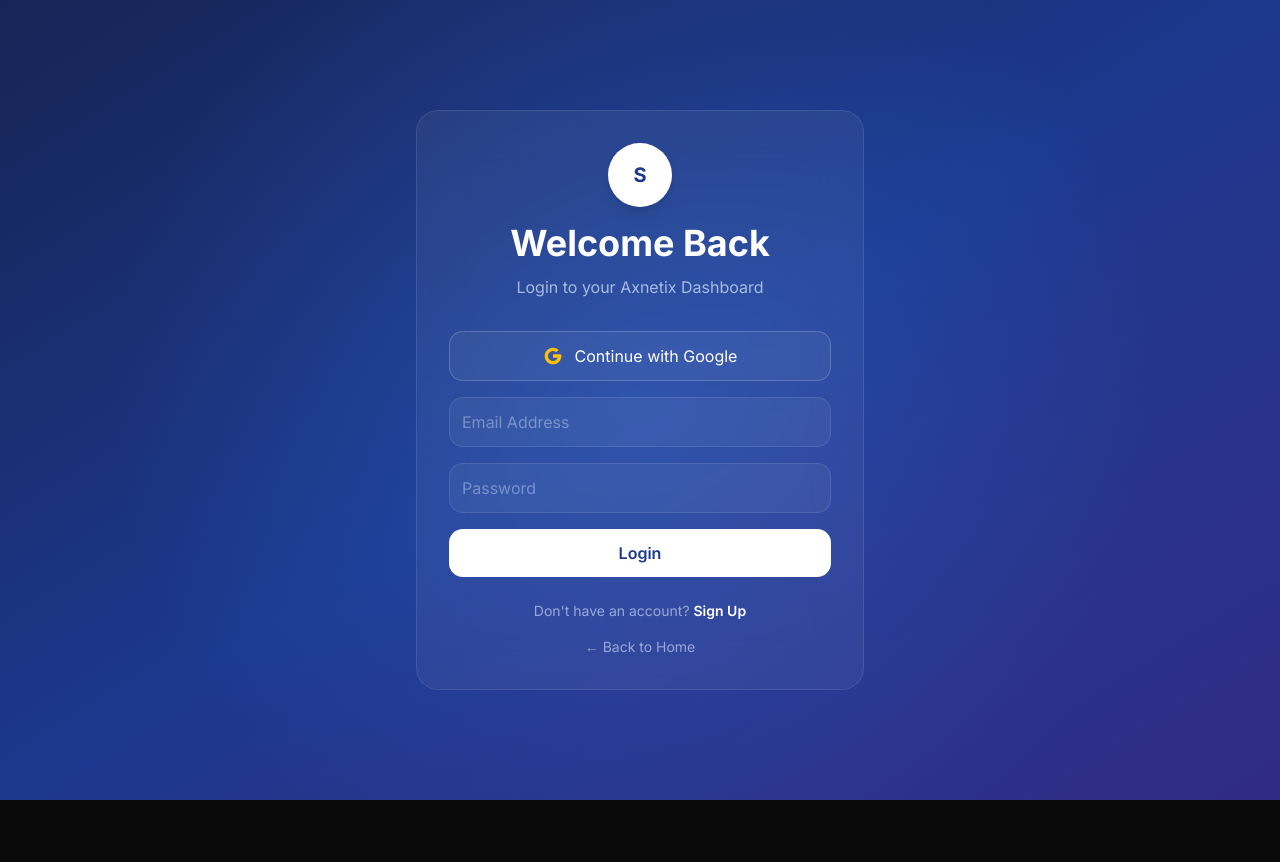
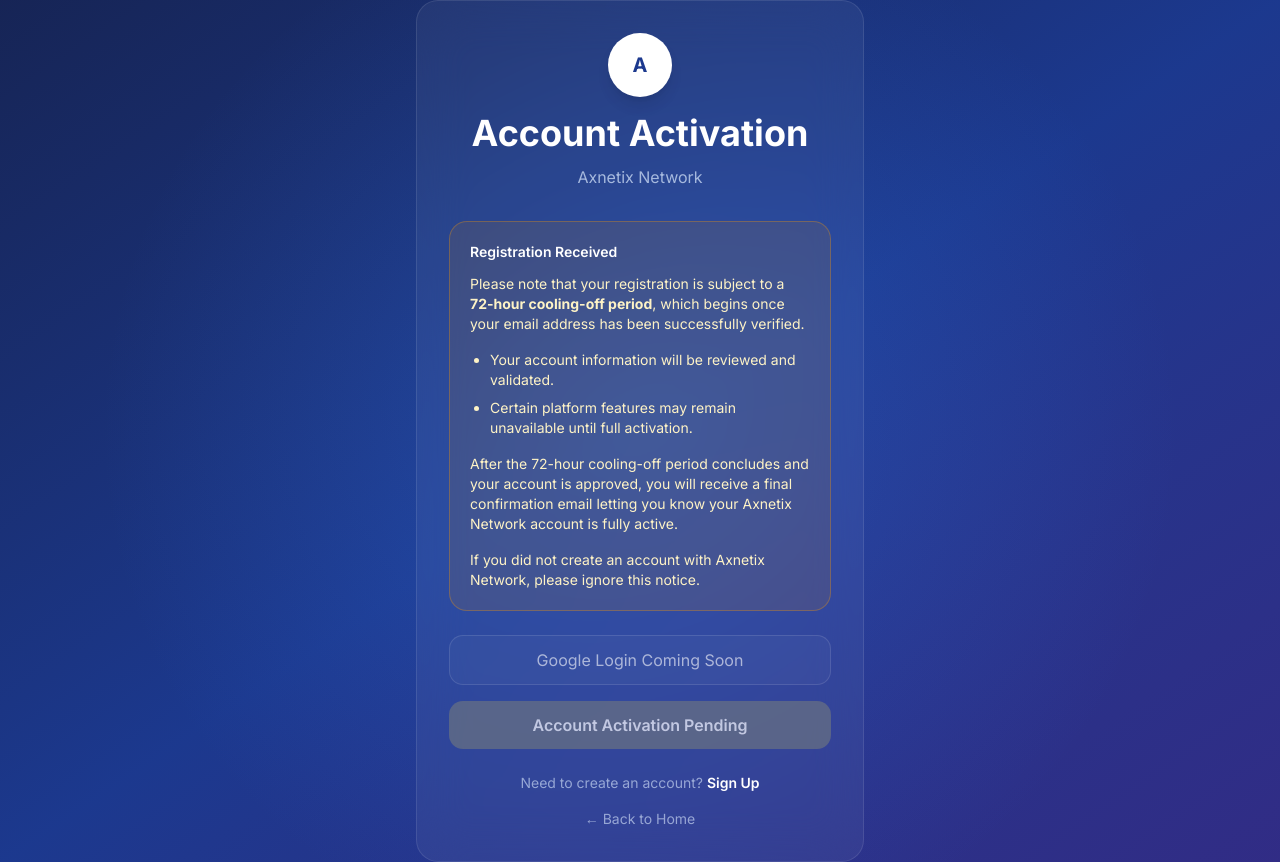
Before and after one commit to zubairfloat/dashboard1, a Next.js app: page /login in a window 1280 px wide. Before the commit the page ends 800 px from the top, so only its background shows below. Built offline with nearby package versions, Linux system fonts and the light colour scheme; no server answers.

Commit message:
stop login page

```diff
--- a/app/login/page.tsx
+++ b/app/login/page.tsx
@@ -1,44 +1,20 @@
 "use client";
 
-import { useState } from "react";
-import { supabase } from "@/lib/supabase/client";
 import Link from "next/link";
 
 export default function LoginPage() {
-  const [email, setEmail] = useState("");
-  const [password, setPassword] = useState("");
-  const [loading, setLoading] = useState(false);
-
-  const handleLogin = async () => {
-    setLoading(true);
-
-    const { error } = await supabase.auth.signInWithPassword({
-      email,
-      password,
-    });
-
-    setLoading(false);
-
-    if (error) {
-      alert(error.message);
-      return;
-    }
-
-    window.location.href = "/dashboard";
+  const handleLogin = () => {
+    alert(
+      "Your account is currently under review. Login will be available after the 72-hour activation period."
+    );
   };
 
-const handleGoogleLogin = async () => {
-  const { error } = await supabase.auth.signInWithOAuth({
-    provider: "google",
-    options: {
-      redirectTo: `${window.location.origin}/dashboard`,
-    },
-  });
+  const handleGoogleLogin = () => {
+    alert(
+      "Google login is temporarily unavailable while account activation is being finalized."
+    );
+  };
 
-  if (error) {
-    alert(error.message);
-  }
-};
   return (
     <main className="relative flex min-h-screen items-center justify-center overflow-hidden bg-gradient-to-br from-blue-950 via-blue-900 to-indigo-900 px-4">
       {/* Background Glow */}
@@ -49,62 +25,78 @@
         {/* Logo */}
         <div className="mb-8 text-center">
           <div className="mx-auto mb-4 flex h-16 w-16 items-center justify-center rounded-full bg-white text-xl font-bold text-blue-900 shadow-lg">
-            S
+            A
           </div>
 
-          <h1 className="text-4xl font-bold text-white">Welcome Back</h1>
+          <h1 className="text-4xl font-bold text-white">
+            Account Activation
+          </h1>
 
-          <p className="mt-3 text-blue-100/70">Login to your Axnetix Dashboard</p>
+          <p className="mt-3 text-blue-100/70">
+            Axnetix Network
+          </p>
         </div>
 
-        {/* Form */}
+        {/* Activation Notice */}
+        <div className="mb-6 rounded-2xl border border-amber-500/30 bg-amber-500/10 p-5 text-sm text-amber-100">
+          <h3 className="mb-3 font-semibold text-white">
+            Registration Received
+          </h3>
+
+          <p>
+            Please note that your registration is subject
+            to a <strong>72-hour cooling-off period</strong>,
+            which begins once your email address has been
+            successfully verified.
+          </p>
+
+          <ul className="mt-4 list-disc space-y-2 pl-5">
+            <li>
+              Your account information will be reviewed and
+              validated.
+            </li>
+
+            <li>
+              Certain platform features may remain
+              unavailable until full activation.
+            </li>
+          </ul>
+
+          <p className="mt-4">
+            After the 72-hour cooling-off period concludes
+            and your account is approved, you will receive
+            a final confirmation email letting you know
+            your Axnetix Network account is fully active.
+          </p>
+
+          <p className="mt-4">
+            If you did not create an account with Axnetix
+            Network, please ignore this notice.
+          </p>
+        </div>
+
+        {/* Disabled Login Buttons */}
         <div className="space-y-4">
           <button
             onClick={handleGoogleLogin}
-            className="flex w-full items-center justify-center gap-3 rounded-xl border border-white/20 bg-white/5 p-3 text-white transition hover:bg-white/10"
+            className="flex w-full cursor-not-allowed items-center justify-center gap-3 rounded-xl border border-white/20 bg-white/5 p-3 text-white opacity-60"
           >
-            <svg
-              xmlns="http://www.w3.org/2000/svg"
-              viewBox="0 0 48 48"
-              width="20"
-              height="20"
-            >
-              <path
-                fill="#FFC107"
-                d="M43.6 20.5H42V20H24v8h11.3C33.6 32.7 29.2 36 24 36c-6.6 0-12-5.4-12-12S17.4 12 24 12c3 0 5.7 1.1 7.8 3l5.7-5.7C34.1 6.1 29.3 4 24 4 12.9 4 4 12.9 4 24s8.9 20 20 20 20-8.9 20-20c0-1.3-.1-2.3-.4-3.5z"
-              />
-            </svg>
-            Continue with Google
+            Google Login Coming Soon
           </button>
-
-          <input
-            type="email"
-            placeholder="Email Address"
-            value={email}
-            onChange={(e) => setEmail(e.target.value)}
-            className="w-full rounded-xl border border-white/10 bg-white/5 p-3 text-white placeholder:text-blue-100/40 outline-none focus:border-blue-400"
-          />
-
-          <input
-            type="password"
-            placeholder="Password"
-            value={password}
-            onChange={(e) => setPassword(e.target.value)}
-            className="w-full rounded-xl border border-white/10 bg-white/5 p-3 text-white placeholder:text-blue-100/40 outline-none focus:border-blue-400"
-          />
 
           <button
             onClick={handleLogin}
-            disabled={loading}
-            className="w-full rounded-xl bg-white p-3 font-semibold text-blue-900 transition hover:scale-[1.01] disabled:opacity-50"
+            className="w-full cursor-not-allowed rounded-xl bg-gray-500 p-3 font-semibold text-white opacity-70"
           >
-            {loading ? "Signing In..." : "Login"}
+            Account Activation Pending
           </button>
         </div>
 
         {/* Footer */}
         <div className="mt-6 text-center text-sm">
-          <span className="text-blue-100/60">Don't have an account?</span>{" "}
+          <span className="text-blue-100/60">
+            Need to create an account?
+          </span>{" "}
           <Link
             href="/signup"
             className="font-semibold text-white hover:underline"
@@ -114,7 +106,10 @@
         </div>
 
         <div className="mt-4 text-center text-sm">
-          <Link href="/" className="text-blue-100/60 hover:text-white">
+          <Link
+            href="/"
+            className="text-blue-100/60 hover:text-white"
+          >
             ← Back to Home
           </Link>
         </div>
```
